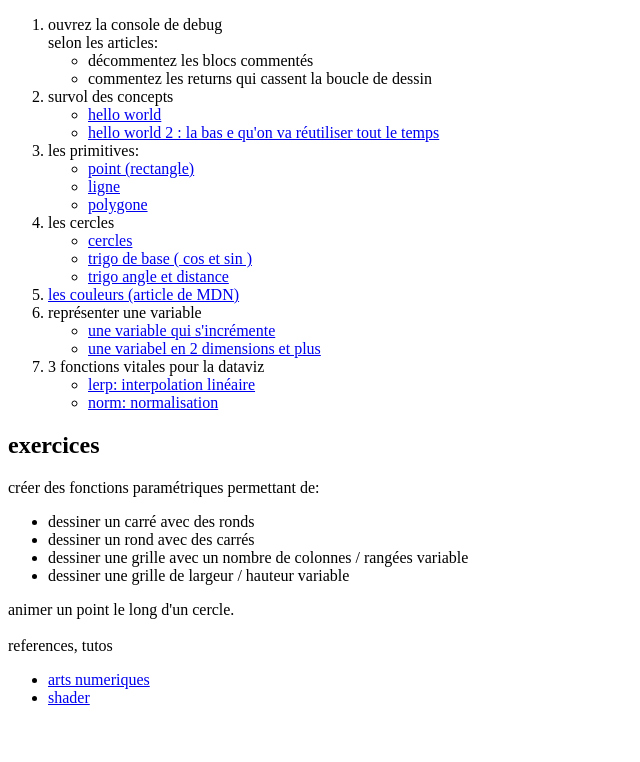
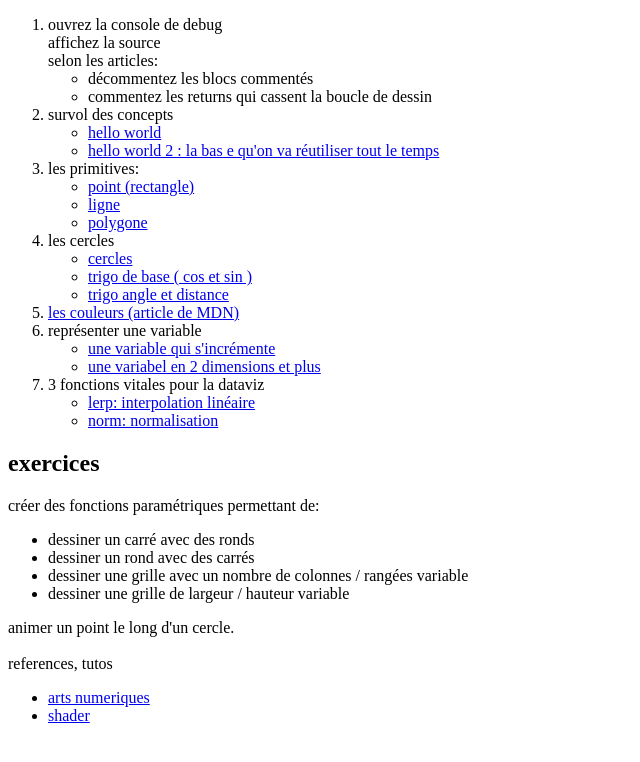
Before and after one commit to nicoptere/atelier, a plain HTML site: page index.html in a window 1280 px wide. Shown: the whole page, without its empty margins (0-640 px from the left). Drawn offline with Linux system fonts and the light colour scheme.

Commit message:
readme update

```diff
--- a/index.html
+++ b/index.html
@@ -7,11 +7,14 @@
 <body>
 
 <ol>
-    <li>ouvrez la console de debug<br>
-        selon les articles:<ul>
+    <li>
+        ouvrez la console de debug<br>
+        affichez la source<br>
+        selon les articles:
+        <ul>
             <li>décommentez les blocs commentés</li>
             <li>commentez les returns qui cassent la boucle de dessin</li>
-            </ul>
+        </ul>
     </li>
 
 
```
Also changed, not shown: 1 other file.
